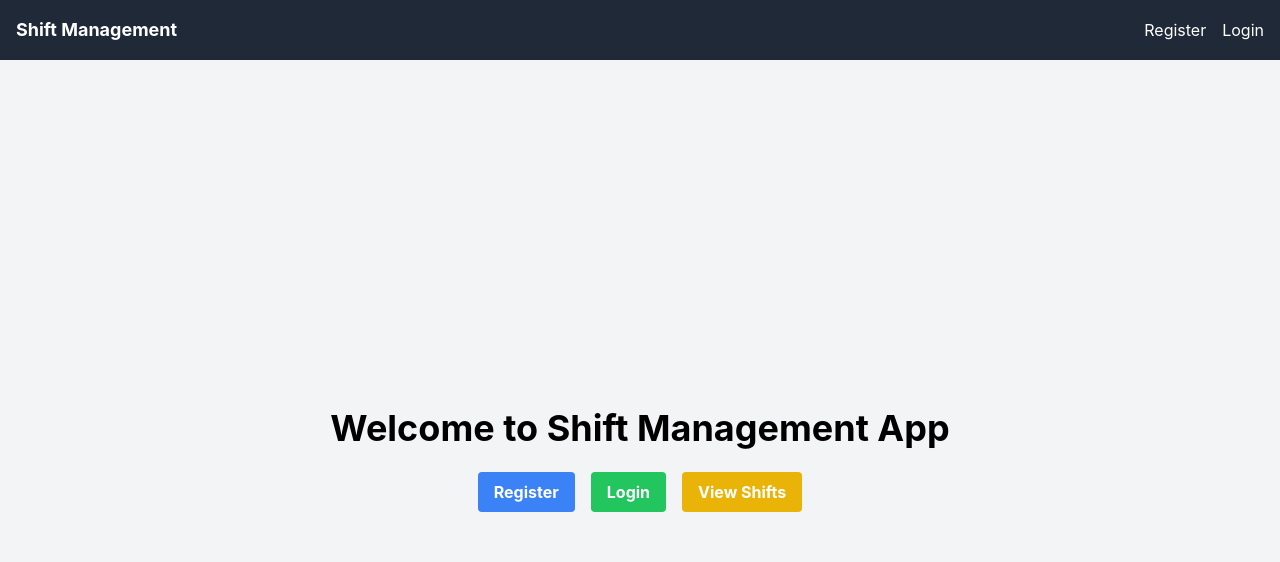
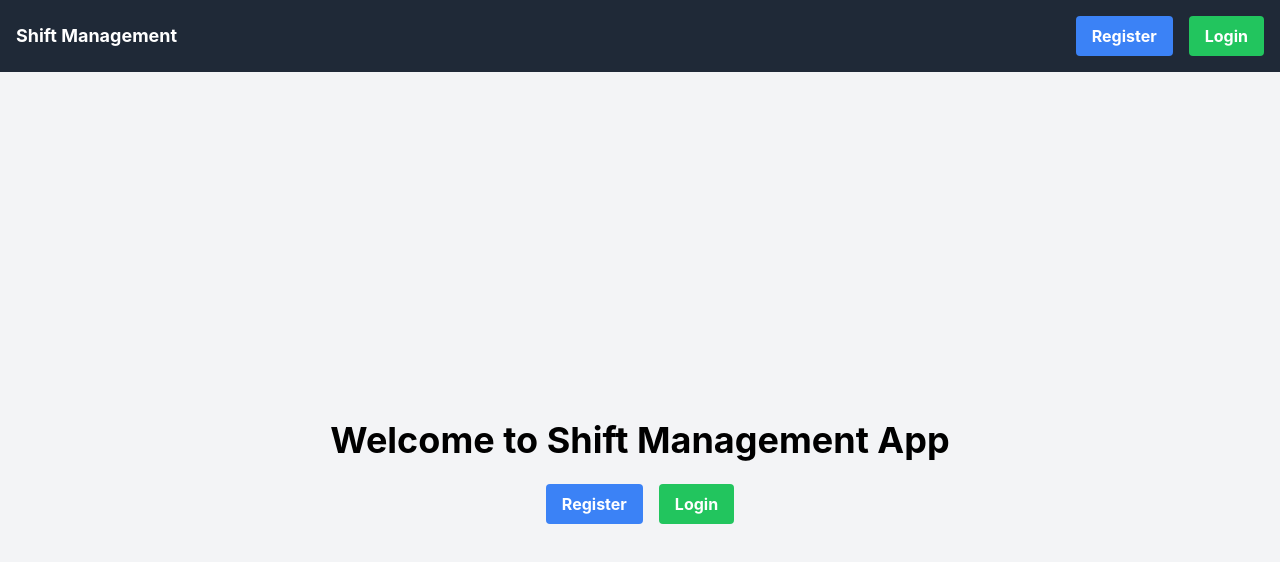
Before and after one commit to TommasoAttimi/shift-management, a React (Create React App) app in the folder frontend/: page / in a window 1280 px wide. Shown: the top 562 px of the page. Built offline with nearby package versions, Linux system fonts and the light colour scheme.

Commit message:
final steps before first deployment test

```diff
--- a/frontend/src/components/Navbar.js
+++ b/frontend/src/components/Navbar.js
@@ -14,27 +14,21 @@ const Navbar = () => {
         <div className="flex space-x-4">
           {!user && (
             <>
-              <Link to="/register" className="text-white">
+              <Link
+                to="/register"
+                className="bg-blue-500 hover:bg-blue-700 text-white font-bold py-2 px-4 rounded"
+              >
                 Register
               </Link>
-              <Link to="/login" className="text-white">
+              <Link
+                to="/login"
+                className="bg-green-500 hover:bg-green-700 text-white font-bold py-2 px-4 rounded"
+              >
                 Login
               </Link>
             </>
           )}
-          {user && (
-            <>
-              <Link to="/dashboard" className="text-white">
-                Dashboard
-              </Link>
-              <Link to="/shifts" className="text-white">
-                Shifts
-              </Link>
-              <button onClick={logout} className="text-white">
-                Logout
-              </button>
-            </>
-          )}
+          {user && <></>}
         </div>
       </div>
     </nav>
--- a/frontend/src/pages/Dashboard.js
+++ b/frontend/src/pages/Dashboard.js
@@ -7,6 +7,7 @@ const Dashboard = () => {
   const { user, fetchUser, logout } = useContext(AuthContext);
   const [shifts, setShifts] = useState([]);
   const [editingShift, setEditingShift] = useState(null);
+  const [showShiftForm, setShowShiftForm] = useState(false);
 
   useEffect(() => {
     const fetchShifts = async () => {
@@ -58,6 +59,7 @@ const Dashboard = () => {
 
   const handleEdit = (shift) => {
     setEditingShift(shift);
+    setShowShiftForm(true);
   };
 
   const handleSave = async (updatedShift) => {
@@ -78,9 +80,15 @@ const Dashboard = () => {
         )
       );
       setEditingShift(null);
+      setShowShiftForm(false);
     } catch (error) {
       console.error("Error updating shift:", error);
     }
+  };
+
+  const handleCreate = () => {
+    setEditingShift(null);
+    setShowShiftForm(true);
   };
 
   const daysOfWeek = [
@@ -100,7 +108,8 @@ const Dashboard = () => {
     });
     shifts.forEach((shift) => {
       const shiftDate = new Date(shift.date);
-      const dayName = daysOfWeek[shiftDate.getDay() - 1];
+      const dayName =
+        daysOfWeek[shiftDate.getDay() === 0 ? 6 : shiftDate.getDay() - 1];
       if (dayName) {
         grouped[dayName].push(shift);
       }
@@ -129,10 +138,14 @@ const Dashboard = () => {
       <div className="mt-6">
         {user.role === "manager" && (
           <div>
-            {editingShift ? (
+            <button
+              onClick={handleCreate}
+              className="bg-green-500 hover:bg-green-700 text-white font-bold py-2 px-4 rounded focus:outline-none focus:shadow-outline mt-4"
+            >
+              Create New Shift
+            </button>
+            {showShiftForm && (
               <ShiftForm shift={editingShift} onSave={handleSave} />
-            ) : (
-              <ShiftForm />
             )}
             <div className="grid grid-cols-1 md:grid-cols-2 lg:grid-cols-3 gap-4 mt-6">
               {daysOfWeek.map((day) => (
@@ -148,6 +161,10 @@ const Dashboard = () => {
                           key={shift._id}
                           className="bg-white shadow-md rounded px-4 py-2 mb-2"
                         >
+                          <p>
+                            <strong>Date:</strong>{" "}
+                            {new Date(shift.date).toLocaleDateString()}
+                          </p>
                           <p>
                             <strong>Start Time:</strong> {shift.startTime}
                           </p>
@@ -183,14 +200,20 @@ const Dashboard = () => {
         )}
         {user.role === "employee" && (
           <div>
-            <h3 className="text-xl font-bold">Your Shifts</h3>
-            <ul>
-              {shifts
+            <div className="grid grid-cols-1 md:grid-cols-2 lg:grid-cols-3 gap-4 mt-6">
+              {daysOfWeek.map((day) => (
+                <div key={day} className="bg-gray-100 shadow-md rounded p-4">
+                  <h3 className="text-xl font-bold mb-4">{day}</h3>
+                  {groupedShifts[day].length === 0 ? (
+                    <p className="text-gray-500">No shifts</p>
+                  ) : (
+                    groupedShifts[day]
                       .filter((shift) => shift.user._id === user._id)
+                      .sort((a, b) => a.startTime.localeCompare(b.startTime))
                       .map((shift) => (
-                  <li
+                        <div
                           key={shift._id}
-                    className="bg-white shadow-md rounded px-8 pt-6 pb-8 mb-4"
+                          className="bg-white shadow-md rounded px-4 py-2 mb-2"
                         >
                           <p>
                             <strong>Date:</strong>{" "}
@@ -206,9 +229,12 @@ const Dashboard = () => {
                             <strong>Available:</strong>{" "}
                             {shift.isAvailable ? "Yes" : "No"}
                           </p>
-                  </li>
+                        </div>
+                      ))
+                  )}
+                </div>
               ))}
-            </ul>
+            </div>
           </div>
         )}
       </div>
--- a/frontend/src/pages/Home.js
+++ b/frontend/src/pages/Home.js
@@ -1,13 +1,18 @@
-import React from "react";
+import React, { useContext } from "react";
 import { Link } from "react-router-dom";
+import { AuthContext } from "../context/AuthContext";
 
 const Home = () => {
+  const { user } = useContext(AuthContext);
+
   return (
     <div className="min-h-screen flex flex-col justify-center items-center bg-gray-100">
       <h1 className="text-4xl font-bold mb-6">
         Welcome to Shift Management App
       </h1>
       <div className="flex space-x-4">
+        {!user ? (
+          <>
             <Link
               to="/register"
               className="bg-blue-500 hover:bg-blue-700 text-white font-bold py-2 px-4 rounded"
@@ -20,12 +25,15 @@ const Home = () => {
             >
               Login
             </Link>
+          </>
+        ) : (
           <Link
-          to="/shifts"
+            to="/dashboard"
             className="bg-yellow-500 hover:bg-yellow-700 text-white font-bold py-2 px-4 rounded"
           >
-          View Shifts
+            Dashboard
           </Link>
+        )}
       </div>
     </div>
   );
--- a/frontend/src/pages/ShiftForm.js
+++ b/frontend/src/pages/ShiftForm.js
@@ -2,7 +2,7 @@ import React, { useState, useContext, useEffect } from "react";
 import axios from "axios";
 import { AuthContext } from "../context/AuthContext";
 
-const ShiftForm = ({ shift, onSave, addShift }) => {
+const ShiftForm = ({ shift, onSave }) => {
   const { user } = useContext(AuthContext);
   const [date, setDate] = useState(shift ? shift.date.split("T")[0] : "");
   const [startTime, setStartTime] = useState(shift ? shift.startTime : "");
@@ -70,7 +70,7 @@ const ShiftForm = ({ shift, onSave, addShift }) => {
             },
           }
         );
-        addShift(response.data);
+        window.location.reload(); // Ricarica la pagina per mostrare i nuovi turni
       } catch (err) {
         console.error(err);
       }
```
Lines whose indentation alone changed are shown as unchanged.
